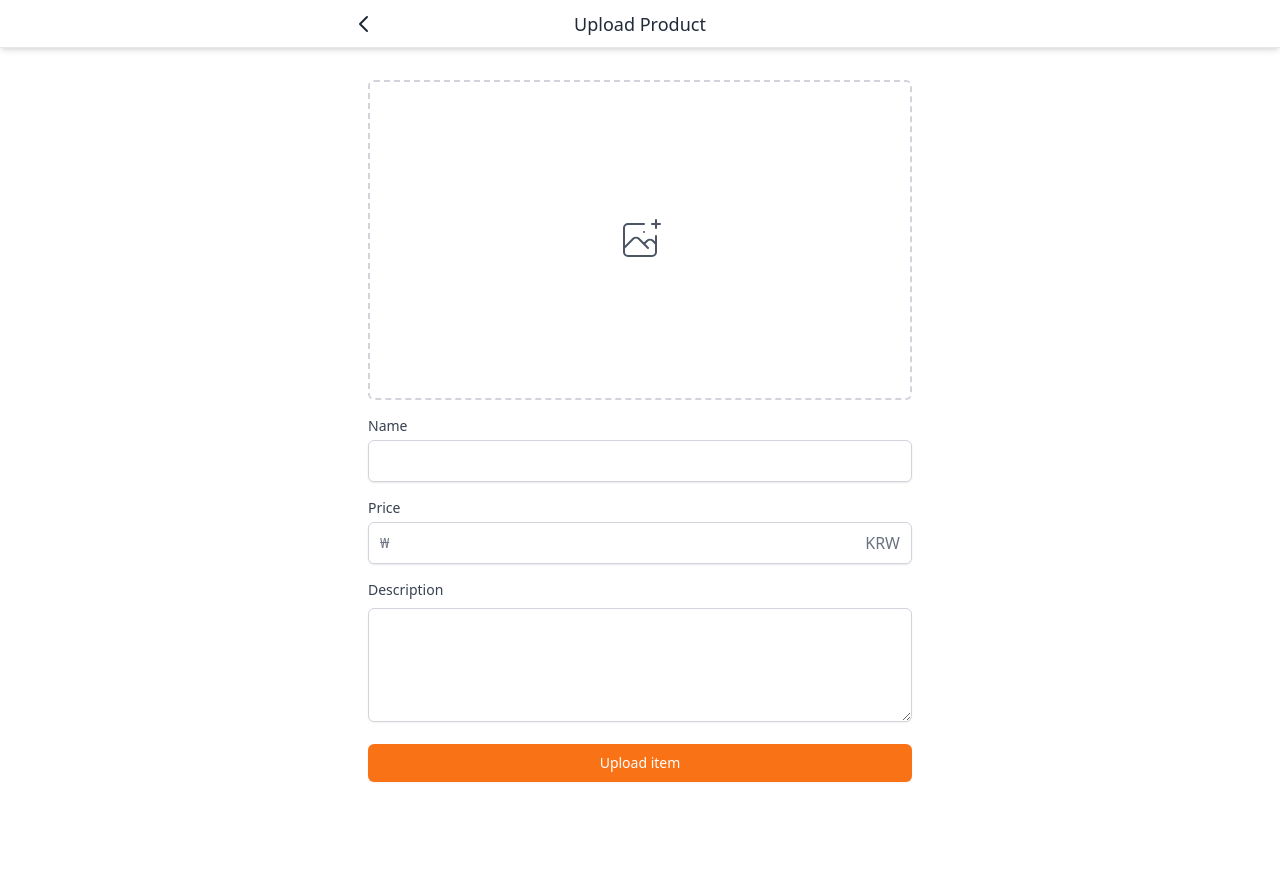
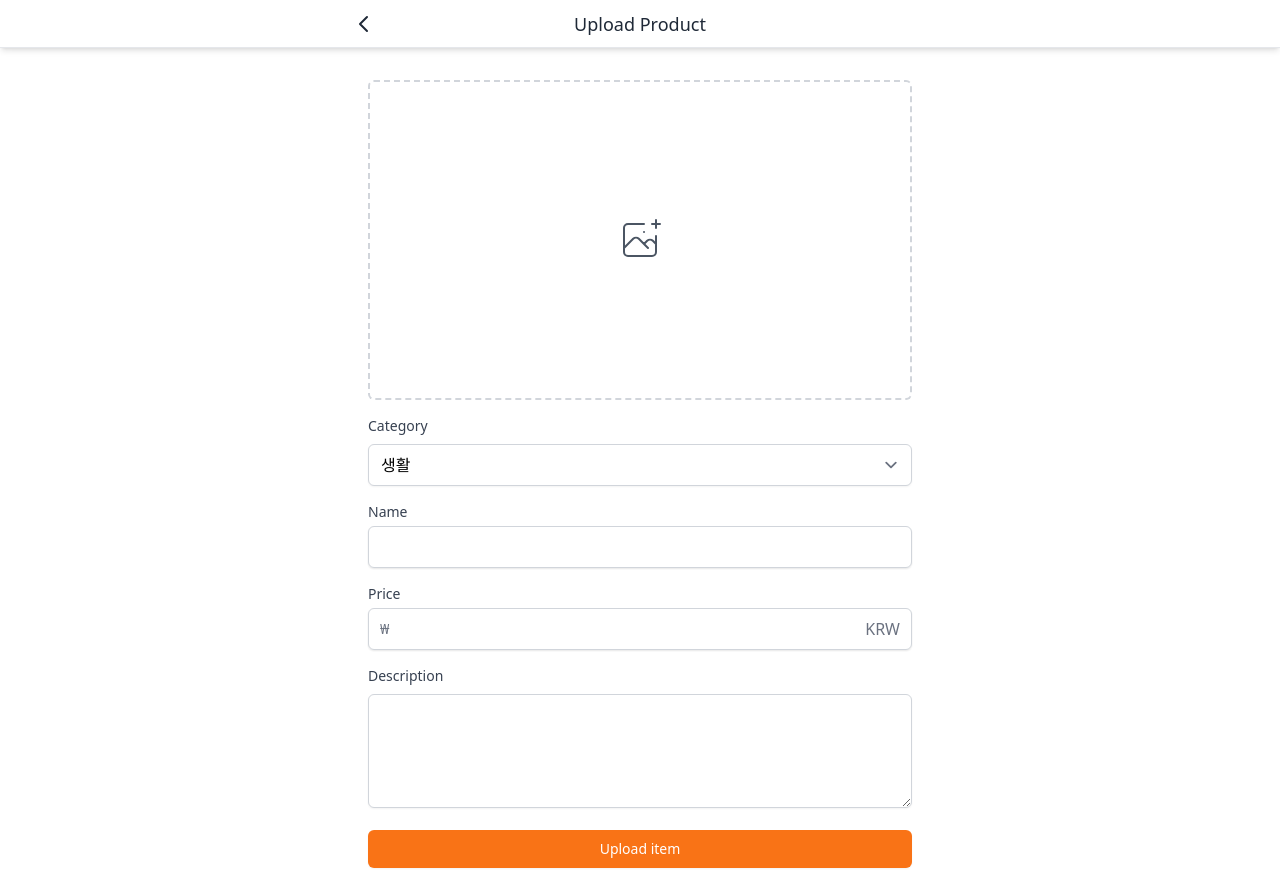
Before and after one commit to m4nd4r1n/SWEng_Project_2022, a Next.js app: page /products/upload in a window 1280 px wide. Before the commit the page ends 800 px from the top, so only its background shows below. Built offline with nearby package versions, Linux system fonts and the light colour scheme.

Commit message:
Add category selection in upload

```diff
--- /dev/null
+++ b/components/category.tsx
@@ -0,0 +1,66 @@
+import { UseFormRegisterReturn } from "react-hook-form";
+
+interface CategoryProps {
+  label: string;
+  name: string;
+  register: UseFormRegisterReturn;
+  [key: string]: any;
+}
+
+interface CategoryListProps {
+  id: number;
+  value: string;
+}
+
+// 카테고리의 정의는 여기에 함
+const categoryList: CategoryListProps[] = [
+    {id: 1, value: "생활"},
+    {id: 2, value: "전자기기"},
+    {id: 3, value: "가전제품"}
+];
+
+// category의 id로 category의 이름을 찾는 함수
+export function find_category_name(id: number): string {
+  categoryList.map(elem => {
+    if (elem.id == id) {
+      return elem;
+    }
+  });
+  return "";
+}
+
+export default function Category ({
+  label,
+  name,
+  register,
+  ...rest
+}: CategoryProps) {
+
+  return (
+    <div>
+      {label ? (
+        <label
+          htmlFor={name}
+          className="mb-1 block text-sm font-medium text-gray-700"
+        >
+          {label}
+        </label>
+      ) : null}
+      <select
+        id={name}
+        {...register}
+        className="mt-1 w-full rounded-md border-gray-300 shadow-sm focus:border-orange-500 focus:ring-orange-500 "
+        {...rest}
+      >
+        {categoryList.map((option) => (
+          <option
+            key={option.id}
+            value={option.id}
+            >
+              {option.value}
+            </option>
+        ))}
+      </select>
+    </div>
+  );
+}
--- a/pages/api/products/index.ts
+++ b/pages/api/products/index.ts
@@ -2,6 +2,8 @@ import { NextApiRequest, NextApiResponse } from "next";
 import withHandler, { ResponseType } from "@libs/server/withHandler";
 import client from "@libs/server/client";
 import { withApiSession } from "@libs/server/withSession";
+import { find_category_name } from "components/category";
+
 
 async function handler(
   req: NextApiRequest,
@@ -24,9 +26,13 @@ async function handler(
   }
   if (req.method === "POST") {
     const {
-      body: { name, price, description, photoId },
+      body: { category, name, price, description, photoId },
       session: { user },
     } = req;
+
+    // convert category to number type
+    let cat = parseInt(category);
+
     const product = await client.product.create({
       data: {
         name,
@@ -38,6 +44,11 @@ async function handler(
             id: user?.id,
           },
         },
+        category: {
+          create:
+            {id: cat, name: find_category_name(cat)}
+        },
+        categoryId: cat,
       },
     });
     res.json({
--- a/pages/products/upload.tsx
+++ b/pages/products/upload.tsx
@@ -3,6 +3,7 @@ import Button from "@components/button";
 import Input from "@components/input";
 import Layout from "@components/layout";
 import TextArea from "@components/textarea";
+import Category from "@components/category";
 import { useForm } from "react-hook-form";
 import useMutation from "@libs/client/useMutation";
 import { Product } from "@prisma/client";
@@ -12,6 +13,7 @@ import Image from "next/image";
 import { inNumber } from "@libs/client/utils";
 
 interface UploadProductForm {
+  category: number;
   name: string;
   price: string;
   description: string;
@@ -28,7 +30,7 @@ const Upload: NextPage = () => {
   const { register, handleSubmit, watch } = useForm<UploadProductForm>();
   const [uploadProduct, { loading, data }] =
     useMutation<UploadProductMutation>("/api/products");
-  const onValid = async ({ name, price, description }: UploadProductForm) => {
+  const onValid = async ({ category, name, price, description }: UploadProductForm) => {
     if (loading) return;
     if (photo && photo.length > 0) {
       const { uploadURL } = await (await fetch(`/api/files`)).json();
@@ -37,9 +39,9 @@ const Upload: NextPage = () => {
       const {
         result: { id },
       } = await (await fetch(uploadURL, { method: "POST", body: form })).json();
-      uploadProduct({ name, price, description, photoId: id });
+      uploadProduct({ category, name, price, description, photoId: id });
     } else {
-      uploadProduct({ name, price, description });
+      uploadProduct({ category, name, price, description });
     }
   };
   useEffect(() => {
@@ -91,6 +93,13 @@ const Upload: NextPage = () => {
             </label>
           )}
         </div>
+        {/* 카테고리 입력 */}
+        <Category
+          register={register("category", { required: true })}
+          label="Category"
+          name="category"
+          required
+        />
         <Input
           register={register("name", { required: true })}
           required
```
